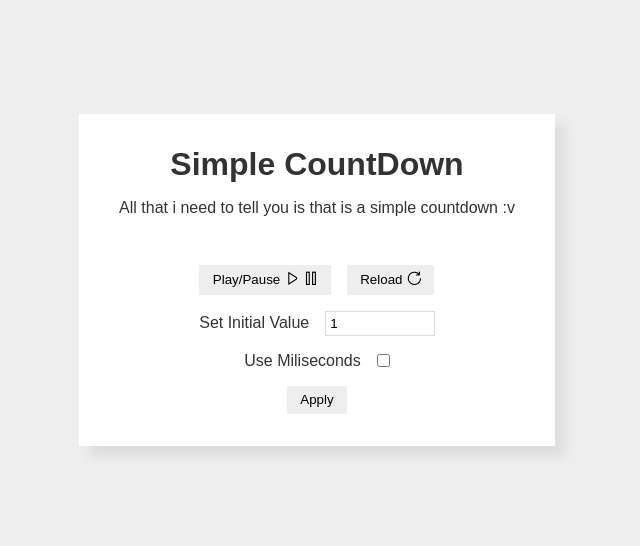
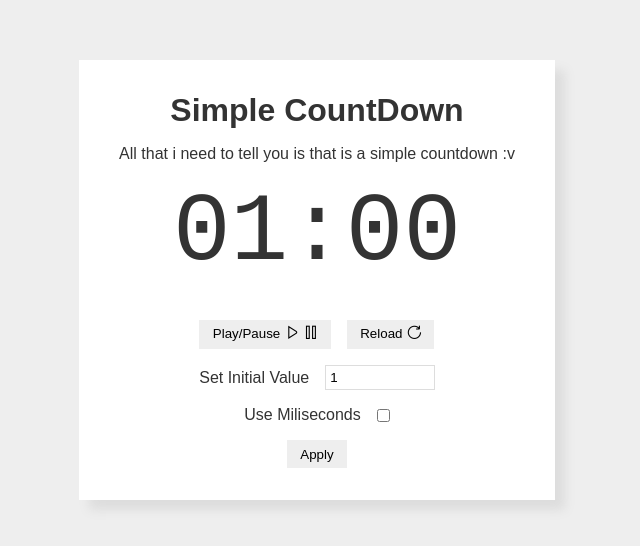
Before and after one commit to wenanoshe/simpleCountdown, a plain HTML site: page index.html in a window 1280 px wide. Shown: the part 120-666 px from the top of the page, without its empty margins (323-963 px from the left). Drawn offline with nearby package versions, Linux system fonts and the light colour scheme.

Commit message:
minor bug fixes

```diff
--- a/demo/demo.js
+++ b/demo/demo.js
@@ -1,6 +1,6 @@
 'use-strict';
 
-import { Countdown } from "./countdown.js";
+import { Countdown } from "../countdown.js";
 /* Functions */
 const getid = (id) => document.getElementById(id);
 
@@ -8,14 +8,14 @@ const verifyInitialValue = () => new Promise((resolve, reject) => {
    let initVal = parseInt(initValue.value);
    // When parse the value, if is not a number return NaN, and is taken like *false*
    if(initVal) resolve(initVal);
-   else reject('error');
+   else reject(initVal);
 });
 
 const runApp = () => {
    verifyInitialValue()
-   .then(initVal => {
+   .then(res => {
+      let countdown =  new Countdown(timeTarget, res, useSeconds.checked);
       countdown.stop() // to prevent that the timer runs when has changes
-      let countdown =  new Countdown(timeTarget, initVal, useSeconds.checked);
       playPause.addEventListener('click', () => {
          if(running) {
            countdown.stop();
@@ -27,7 +27,10 @@ const runApp = () => {
       });
       reload.addEventListener('click', countdown.reload);
    })
-   .catch(() => alert('You can only set numbers!'));
+   .catch(err => {
+      console.log(err);
+      // alert('You can only set numbers!');
+   });
 }
 
 
```
Also changed, not shown: index.html (+1 -1 lines).
